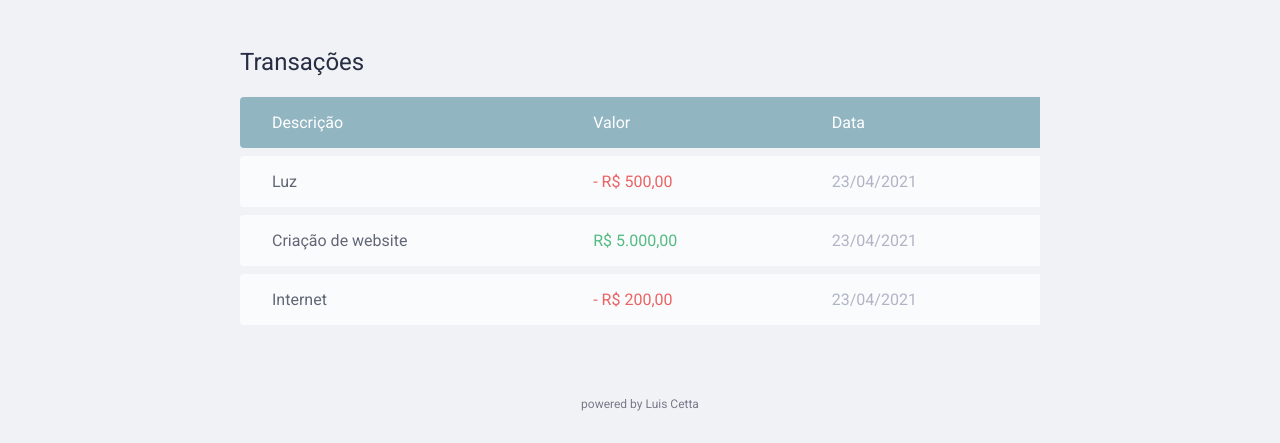
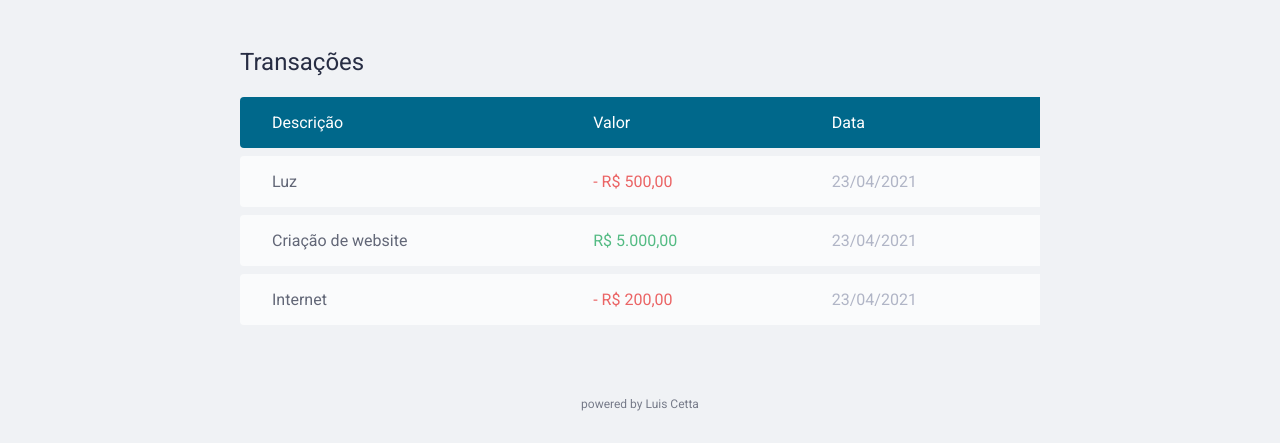
Before and after one commit to luiscetta/Dev.Finances, a plain HTML site: page index.html in a window 1280 px wide. Shown: the part 635-1078 px from the top of the page. Drawn offline with Linux system fonts and the light colour scheme.

Commit message:
refactoring-codes-styless-table-th

```diff
--- a/styles.css
+++ b/styles.css
@@ -91,7 +91,7 @@ table tbody tr td:first-child {
 }
 
 table thead th {
-    background: #92b5c2;
+    background: #00688B;
     color: white;
 
     padding: 1rem 2rem;
```
